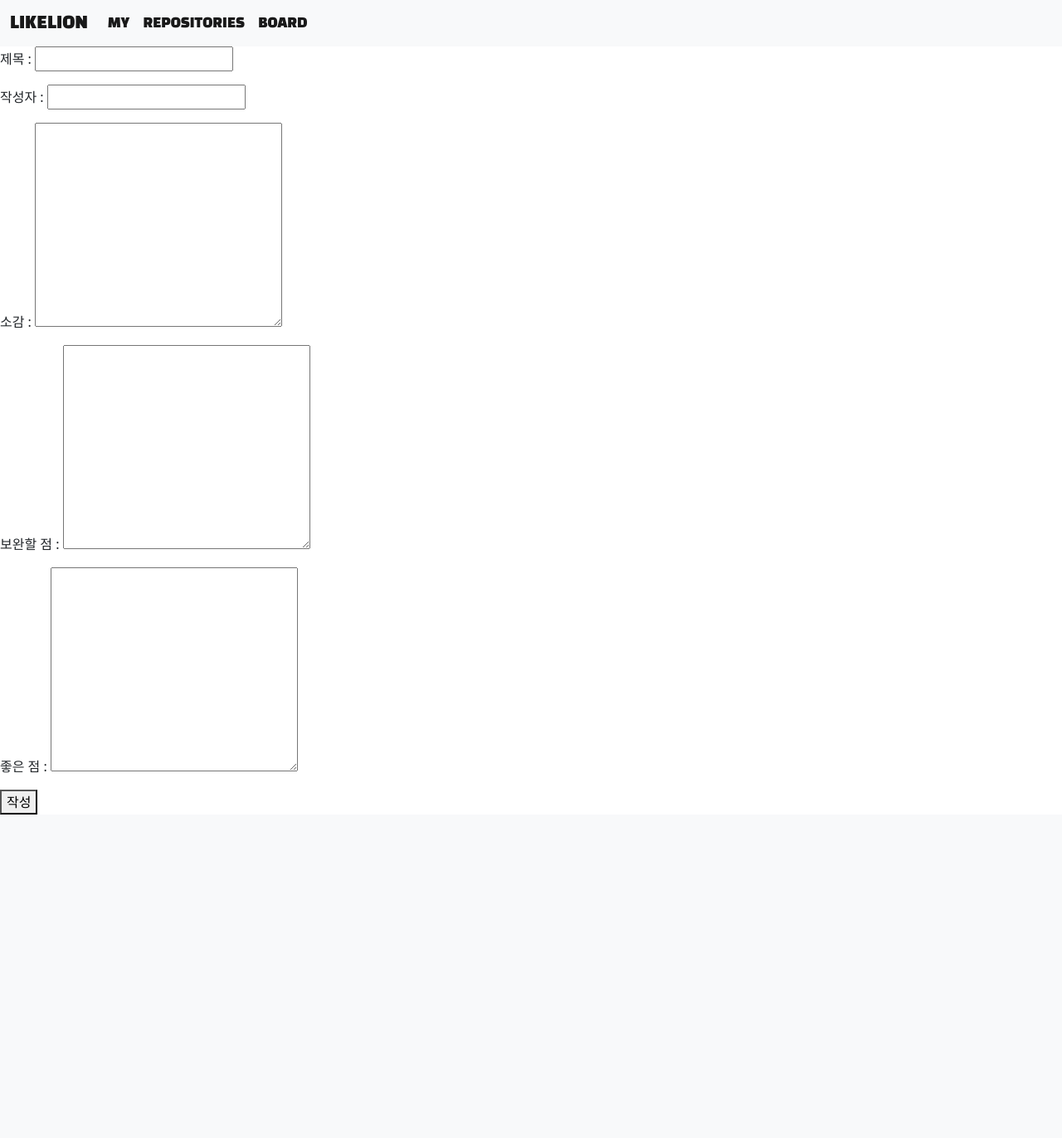
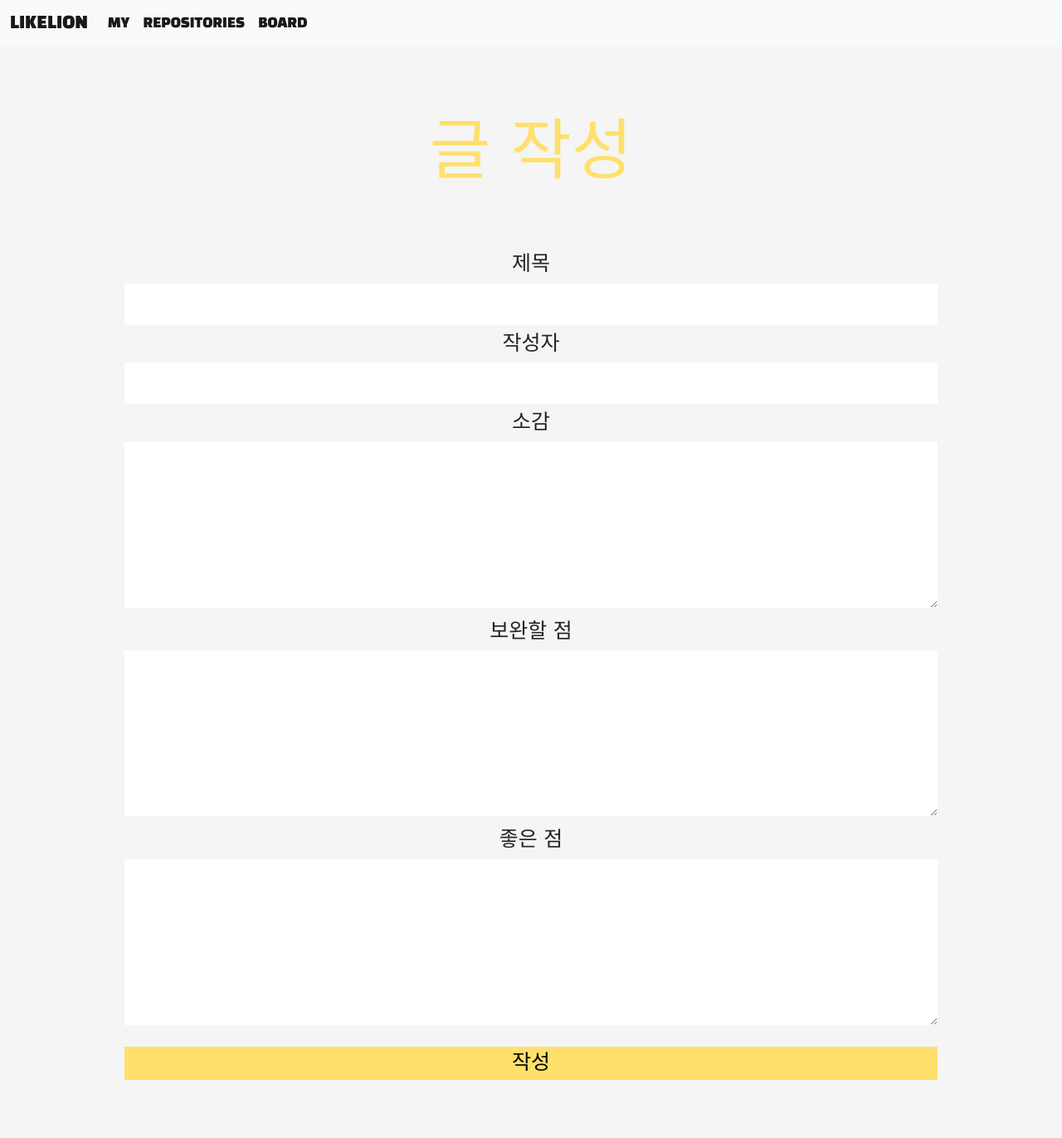
Before and after one commit to jihyunniiii/likelion_11th_task_project, a Django app: page /newpost/ in a window 1280 px wide. Shown: the whole page at 83% size. Before the commit the page ends 982 px from the top, so only its background shows below. Run offline with Django 4.2, Linux system fonts and the light colour scheme.

Commit message:
design : newpostpage 디자인

```diff
--- a/likelion_11th/likelion_11th/static/css/project.css
+++ b/likelion_11th/likelion_11th/static/css/project.css
@@ -71,3 +71,72 @@ img {
 .itemdescription {
     font-family: 'Noto Sans KR', sans-serif;
 }
+
+.post {
+    text-align: center;
+    background-color: #f5f5f5;
+    padding-top: 70px;
+    padding-bottom: 70px;
+}
+
+.writing {
+    font-family: 'Black Han Sans', sans-serif;
+    color: #ffe06c;
+    font-size: 80px;
+    margin-bottom: 50px;
+}
+
+.input {
+    position: relative;
+    margin-left: 150px;
+    margin-right: 150px;
+    box-sizing: border-box;
+}
+
+label {
+    font-family: 'Black Han Sans', sans-serif;
+    font-size: 25px;
+    margin-top: 4px;
+    margin-bottom: 4px;
+    width: 100%;
+    border: none;
+    outline: none;
+    box-sizing: border-box;
+}
+
+input {
+    font-family: 'Noto Sans KR', sans-serif;
+    padding: 10px;
+    padding-left: 20px;
+    height: 50px;
+    font-size: 14px;
+    width: 100%;
+    border: none;
+    outline: none;
+    box-sizing: border-box;
+}
+
+textarea {
+    font-family: 'Noto Sans KR', sans-serif;
+    padding: 10px;
+    padding-left: 20px;
+    height: 200px;
+    font-size: 14px;
+    width: 100%;
+    border: none;
+    outline: none;
+    box-sizing: border-box;
+}
+
+.submit {
+    font-family: 'Black Han Sans', sans-serif;
+    color: black;
+    margin-top: 20px;
+    background-color: #ffe06c;
+    font-size: 25px;
+    height: 40px;
+    cursor: pointer;
+    width: 100%;
+    border: none;
+    outline: none;
+}
--- a/likelion_11th/main/templates/main/newpostpage.html
+++ b/likelion_11th/main/templates/main/newpostpage.html
@@ -4,12 +4,24 @@
 
 <form action="{%url 'create'%}" method="POST">
     {%csrf_token%}
-    <p>제목 : <input type="text" name="title"></p>
-    <p>작성자 : <input type="text" name="writer"></p>
-    <p>소감 : <textarea type="text" name="body" id="" cols="30" rows="10"></textarea></p>
-    <p>보완할 점 : <textarea type="text" name="feedback" cols="30" rows="10"></textarea></p>
-    <p>좋은 점 : <textarea type="text" name="good_point" cols="30" rows="10"></textarea></p>
-    <button type="submit">작성</button>
+    <div class="post">
+        <div class="writing">
+            글 작성
+        </div>
+        <div class="input">
+            <label>제목</label>
+            <input type="text" name="title" />
+            <label>작성자</label>
+            <input type="text" name="writer" />
+            <label>소감</label>
+            <textarea type="text" name="body" id="" cols="100" rows="10"></textarea>
+            <label>보완할 점</label>
+            <textarea type="text" name="feedback" cols="100" rows="5"></textarea>
+            <label>좋은 점</label>
+            <textarea type="text" name="good_point" cols="100" rows="5"></textarea>
+            <button class="submit" type="submit">작성</button>
+        </div>
+    </div>
 </form>
 
 {% endblock %}
```
